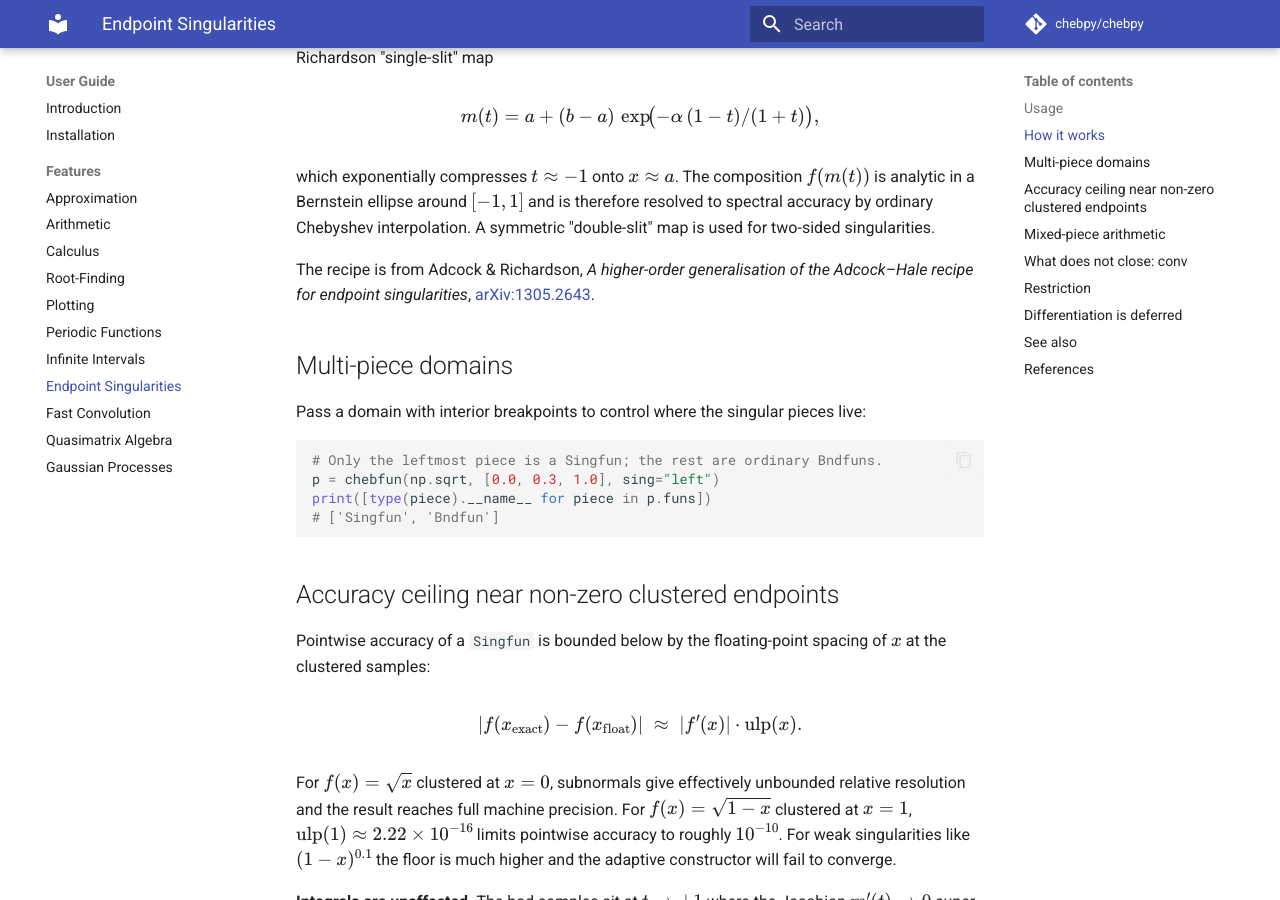
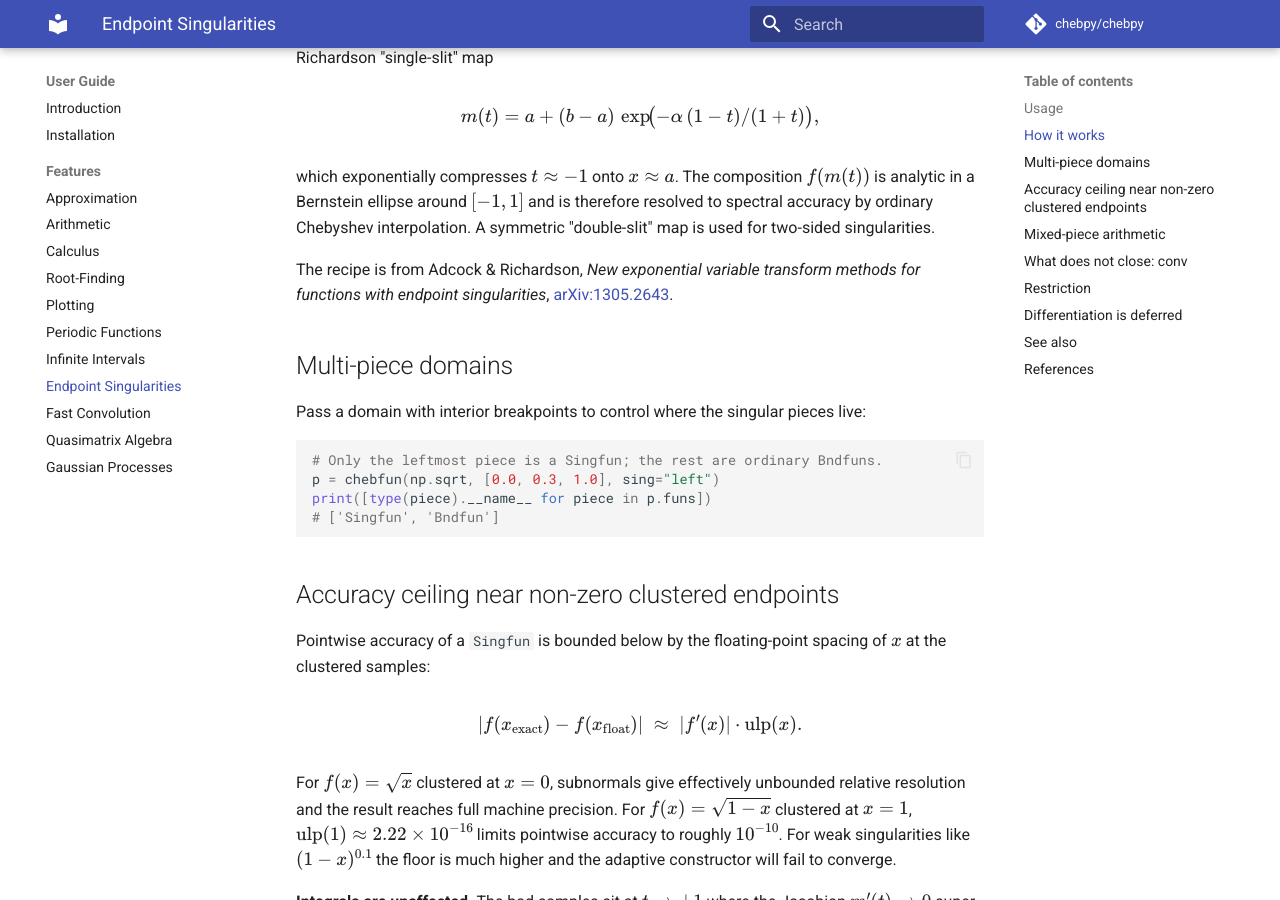
Before and after one commit to chebpy/chebpy, an MkDocs documentation site: the page built from docs/user/features/singularities.md, in a window 1280 px wide and 900 px high, scrolled down 959 px. Built offline with MkDocs 1.6.1 and Material for MkDocs 9.7.7, drawn with Linux system fonts in a browser that asks for light colours; comment, search, counter and statistics services are not loaded; the version menu is left out; some of the changed text lies outside the part shown.

Commit message:
Fix reference
Co-authored-by: Copilot <copilot@github.com>

```diff
--- a/docs/user/features/singularities.md
+++ b/docs/user/features/singularities.md
@@ -46,8 +46,9 @@ $f(m(t))$ is analytic in a Bernstein ellipse around $[-1, 1]$ and is therefore
 resolved to spectral accuracy by ordinary Chebyshev interpolation. A symmetric
 "double-slit" map is used for two-sided singularities.
 
-The recipe is from Adcock & Richardson, *A higher-order generalisation of the
-Adcock–Hale recipe for endpoint singularities*, [arXiv:1305.2643](https://arxiv.org/abs/1305.2643).
+The recipe is from Adcock & Richardson, *New exponential variable transform
+methods for functions with endpoint singularities*,
+[arXiv:1305.2643](https://arxiv.org/abs/1305.2643).
 
 ## Multi-piece domains
 
@@ -156,7 +157,7 @@ single-slit map cannot resolve it without further work.
 ## References
 
 - B. Adcock and M. Richardson,
-  [*A higher-order generalisation of the Adcock–Hale recipe for endpoint
+  [*New exponential variable transform methods for functions with endpoint
   singularities*](https://arxiv.org/abs/1305.2643), 2013.
 - T. A. Driscoll, N. Hale, and L. N. Trefethen (eds.),
   [*Chebfun Guide*](https://www.chebfun.org/docs/guide/),
```
Also changed, not shown: docs/notebooks/10_endpoint_singularities.py (+13 -9 lines).
